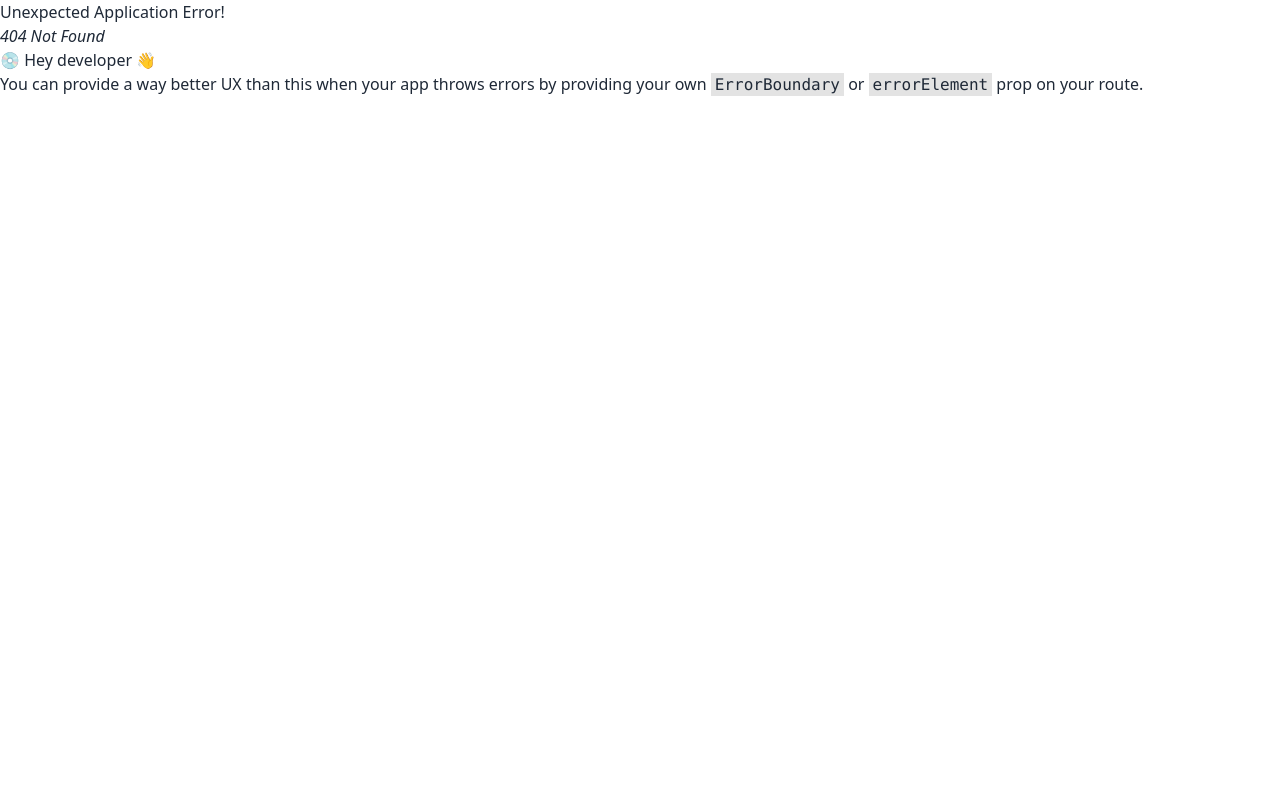
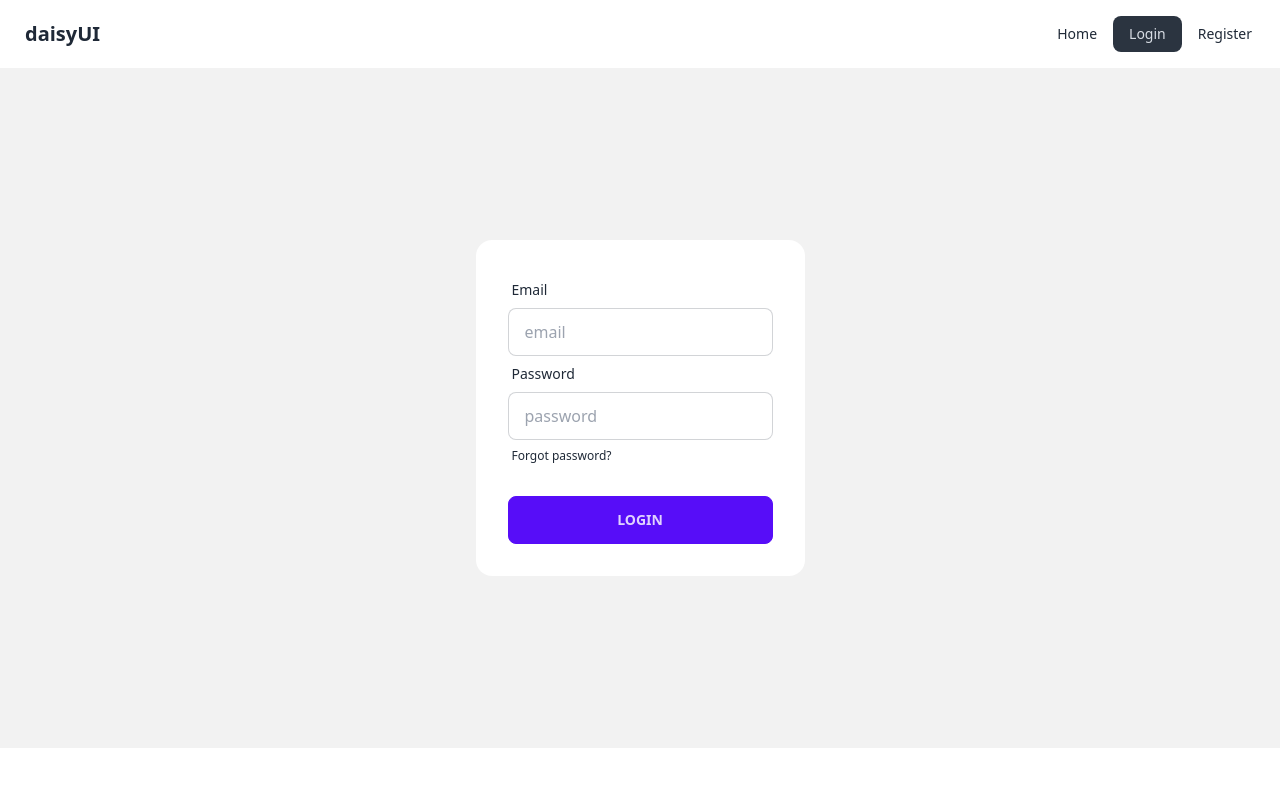
Before and after one commit to ShishirPHS/auth-integration-and-private-repo, a React (Vite) app: page /login in a window 1280 px wide. Before the commit this address had no page. Shown: the top 786 px of the page. Built offline with nearby package versions, Linux system fonts and the light colour scheme.

Commit message:
created home page login page and navBar

```diff
--- /dev/null
+++ b/src/components/Home.jsx
@@ -0,0 +1,10 @@
+
+const Home = () => {
+    return (
+        <div>
+
+        </div>
+    );
+};
+
+export default Home;
--- /dev/null
+++ b/src/components/Login.jsx
@@ -0,0 +1,44 @@
+const Login = () => {
+  return (
+    <div className="hero bg-base-200 h-[85vh]">
+      <div className="hero-content flex-col lg:flex-row-reverse">
+        <div className="card flex-shrink-0 w-full max-w-sm bg-base-100">
+          <div className="card-body">
+            <form>
+              <div className="form-control">
+                <label className="label">
+                  <span className="label-text">Email</span>
+                </label>
+                <input
+                  type="text"
+                  placeholder="email"
+                  className="input input-bordered"
+                />
+              </div>
+              <div className="form-control">
+                <label className="label">
+                  <span className="label-text">Password</span>
+                </label>
+                <input
+                  type="text"
+                  placeholder="password"
+                  className="input input-bordered"
+                />
+                <label className="label">
+                  <a href="#" className="label-text-alt link link-hover">
+                    Forgot password?
+                  </a>
+                </label>
+              </div>
+              <div className="form-control mt-6">
+                <button className="btn btn-primary">Login</button>
+              </div>
+            </form>
+          </div>
+        </div>
+      </div>
+    </div>
+  );
+};
+
+export default Login;
--- /dev/null
+++ b/src/components/Navbar.jsx
@@ -0,0 +1,54 @@
+import { NavLink } from "react-router-dom";
+
+const Navbar = () => {
+  const navLinks = (
+    <>
+      <li>
+        <NavLink to="/">Home</NavLink>
+      </li>
+      <li>
+        <NavLink to="/login">Login</NavLink>
+      </li>
+      <li>
+        <NavLink to="/register">Register</NavLink>
+      </li>
+    </>
+  );
+
+  return (
+    <div className="navbar bg-base-100">
+      <div className="navbar-start">
+        <div className="dropdown">
+          <label tabIndex={0} className="btn btn-ghost lg:hidden">
+            <svg
+              xmlns="http://www.w3.org/2000/svg"
+              className="h-5 w-5"
+              fill="none"
+              viewBox="0 0 24 24"
+              stroke="currentColor"
+            >
+              <path
+                strokeLinecap="round"
+                strokeLinejoin="round"
+                strokeWidth="2"
+                d="M4 6h16M4 12h8m-8 6h16"
+              />
+            </svg>
+          </label>
+          <ul
+            tabIndex={0}
+            className="menu menu-sm dropdown-content mt-3 z-[1] p-2 shadow bg-base-100 rounded-box w-52"
+          >
+            {navLinks}
+          </ul>
+        </div>
+        <a className="btn btn-ghost normal-case text-xl">daisyUI</a>
+      </div>
+      <div className="navbar-end hidden lg:flex">
+        <ul className="menu menu-horizontal px-1">{navLinks}</ul>
+      </div>
+    </div>
+  );
+};
+
+export default Navbar;
--- /dev/null
+++ b/src/components/Register.jsx
@@ -0,0 +1,10 @@
+
+const Register = () => {
+    return (
+        <div>
+
+        </div>
+    );
+};
+
+export default Register;
--- /dev/null
+++ b/src/components/Root.jsx
@@ -0,0 +1,13 @@
+import { Outlet } from "react-router-dom";
+import Navbar from "./Navbar";
+
+const Root = () => {
+  return (
+    <div>
+      <Navbar></Navbar>
+      <Outlet></Outlet>
+    </div>
+  );
+};
+
+export default Root;
```
Also changed, not shown: src/main.jsx (+19 -1 lines).
